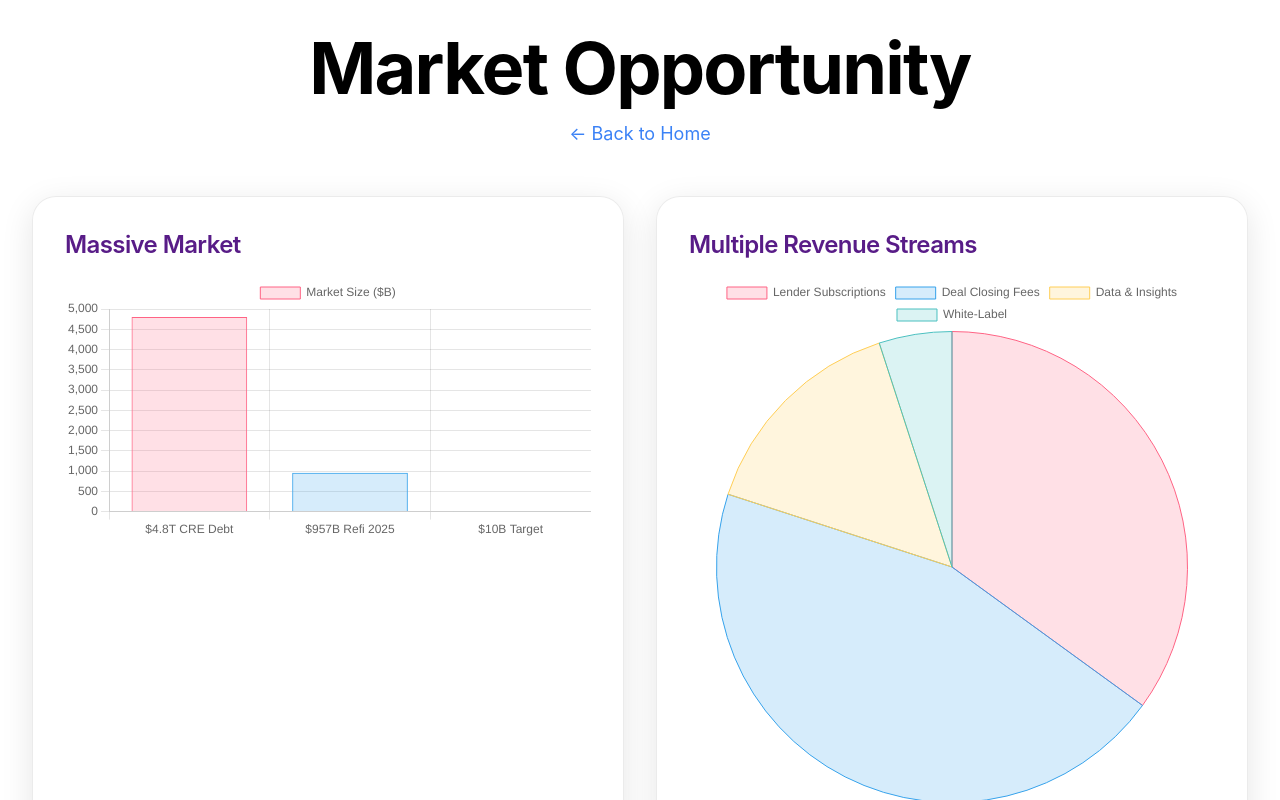
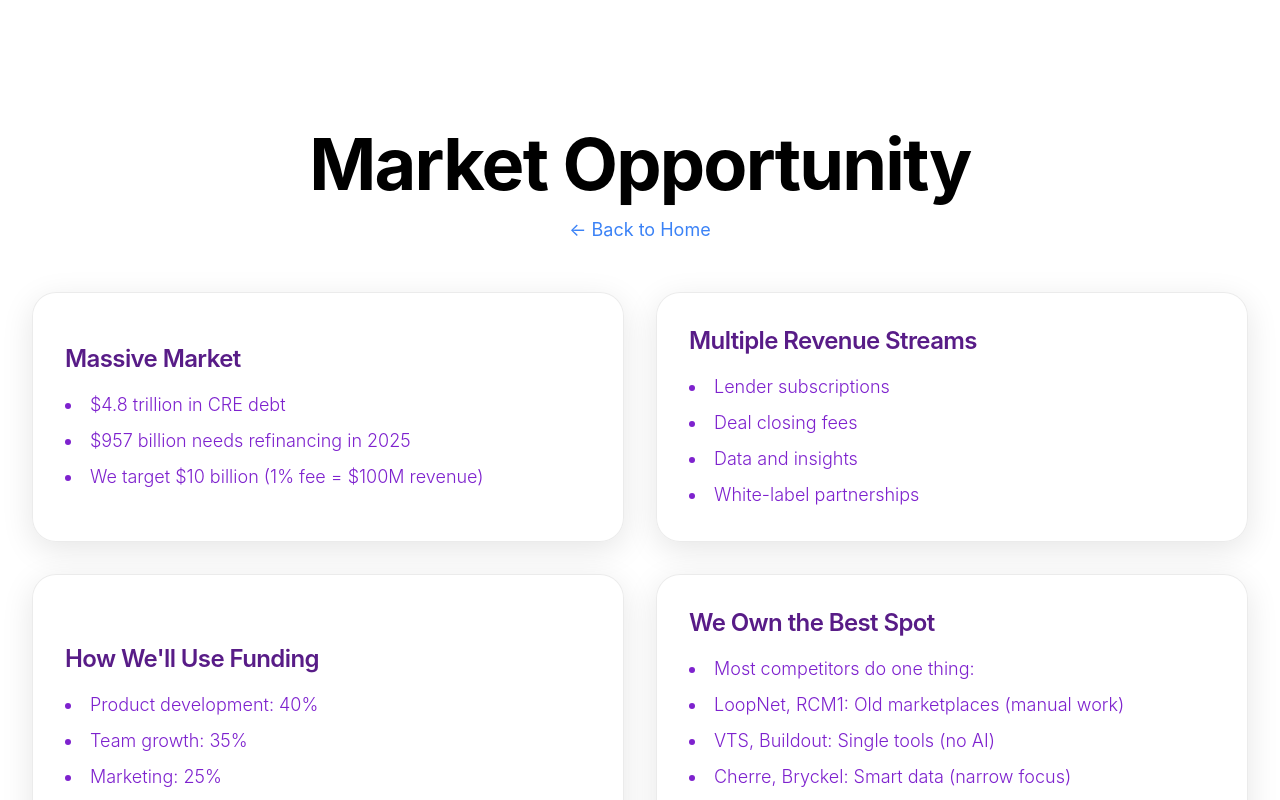
Before and after one commit to paramvora-myacara/acara-deck, a Next.js app: page /market in a window 1280 px wide. Built offline with nearby package versions, Linux system fonts and the light colour scheme.

Commit message:
add padding to cards

```diff
--- a/src/app/market/components/CompetitorChart.tsx
+++ /dev/null
@@ -1,71 +0,0 @@
-'use client';
-
-import { Scatter } from 'react-chartjs-2';
-import {
-  Chart as ChartJS,
-  LinearScale,
-  PointElement,
-  LineElement,
-  Tooltip,
-  Legend,
-} from 'chart.js';
-
-ChartJS.register(LinearScale, PointElement, LineElement, Tooltip, Legend);
-
-const CompetitorChart = () => {
-  const data = {
-    datasets: [
-      {
-        label: 'Competitors',
-        data: [
-          { x: 1, y: 2, label: 'LoopNet' },
-          { x: 2, y: 3, label: 'RCM1' },
-          { x: 3, y: 4, label: 'VTS' },
-          { x: 4, y: 3, label: 'Buildout' },
-          { x: 5, y: 5, label: 'Cherre' },
-          { x: 6, y: 6, label: 'Bryckel' },
-        ],
-        backgroundColor: 'rgba(255, 99, 132, 1)',
-      },
-      {
-        label: 'ACARA CAP',
-        data: [{ x: 8, y: 8, label: 'ACARA CAP' }],
-        backgroundColor: 'rgba(75, 192, 192, 1)',
-      },
-    ],
-  };
-
-  const options = {
-    scales: {
-      x: {
-        title: {
-          display: true,
-          text: 'Manual Work vs. Automation',
-        },
-        min: 0,
-        max: 10,
-      },
-      y: {
-        title: {
-          display: true,
-          text: 'Siloed Tools vs. Full Platform',
-        },
-        min: 0,
-        max: 10,
-      },
-    },
-    plugins: {
-      tooltip: {
-        callbacks: {
-          label: function (context: any) {
-            return context.raw.label;
-          },
-        },
-      },
-    },
-  };
-
-  return <Scatter data={data} options={options} />;
-};
-
-export default CompetitorChart;
--- a/src/app/market/page.tsx
+++ b/src/app/market/page.tsx
@@ -1,126 +1,62 @@
 'use client';
 
 import Link from "next/link";
-import { Bar, Pie } from 'react-chartjs-2';
-import {
-  Chart as ChartJS,
-  CategoryScale,
-  LinearScale,
-  BarElement,
-  Title,
-  Tooltip,
-  Legend,
-  ArcElement
-} from 'chart.js';
-import CompetitorChart from './components/CompetitorChart';
-
-ChartJS.register(
-  CategoryScale,
-  LinearScale,
-  BarElement,
-  Title,
-  Tooltip,
-  Legend,
-  ArcElement
-);
 
 export default function MarketPage() {
     const marketCards = [
         {
           title: "Massive Market",
-          type: "chart",
-          chartType: "bar",
-          data: {
-            labels: ['$4.8T CRE Debt', '$957B Refi 2025', '$10B Target'],
-            datasets: [
-              {
-                label: 'Market Size ($B)',
-                data: [4800, 957, 10],
-                backgroundColor: [
-                  'rgba(255, 99, 132, 0.2)',
-                  'rgba(54, 162, 235, 0.2)',
-                  'rgba(75, 192, 192, 0.2)',
-                ],
-                borderColor: [
-                  'rgba(255, 99, 132, 1)',
-                  'rgba(54, 162, 235, 1)',
-                  'rgba(75, 192, 192, 1)',
-                ],
-                borderWidth: 1,
-              },
-            ],
-          },
+          content: [
+            "$4.8 trillion in CRE debt",
+            "$957 billion needs refinancing in 2025",
+            "We target $10 billion (1% fee = $100M revenue)",
+          ],
           gradient: "from-purple-50 to-pink-100 dark:from-purple-900/20 dark:to-pink-900/20",
           textColor: "text-purple-900 dark:text-purple-300",
+          accentColor: "text-purple-700 dark:text-purple-400"
         },
         {
           title: "Multiple Revenue Streams",
-          type: "chart",
-          chartType: "pie",
-          data: {
-            labels: ['Lender Subscriptions', 'Deal Closing Fees', 'Data & Insights', 'White-Label'],
-            datasets: [
-              {
-                label: 'Revenue Streams',
-                data: [35, 45, 15, 5],
-                backgroundColor: [
-                  'rgba(255, 99, 132, 0.2)',
-                  'rgba(54, 162, 235, 0.2)',
-                  'rgba(255, 206, 86, 0.2)',
-                  'rgba(75, 192, 192, 0.2)',
-                ],
-                borderColor: [
-                  'rgba(255, 99, 132, 1)',
-                  'rgba(54, 162, 235, 1)',
-                  'rgba(255, 206, 86, 1)',
-                  'rgba(75, 192, 192, 1)',
-                ],
-                borderWidth: 1,
-              },
-            ],
-          },
+          content: [
+            "Lender subscriptions",
+            "Deal closing fees",
+            "Data and insights",
+            "White-label partnerships",
+          ],
           gradient: "from-purple-50 to-pink-100 dark:from-purple-900/20 dark:to-pink-900/20",
           textColor: "text-purple-900 dark:text-purple-300",
+          accentColor: "text-purple-700 dark:text-purple-400"
         },
         {
           title: "How We'll Use Funding",
-          type: "chart",
-          chartType: "pie",
-          data: {
-            labels: ['Product Development', 'Team Growth', 'Marketing'],
-            datasets: [
-              {
-                label: 'Funding Allocation',
-                data: [40, 35, 25],
-                backgroundColor: [
-                  'rgba(153, 102, 255, 0.2)',
-                  'rgba(255, 159, 64, 0.2)',
-                  'rgba(255, 99, 132, 0.2)',
-                ],
-                borderColor: [
-                  'rgba(153, 102, 255, 1)',
-                  'rgba(255, 159, 64, 1)',
-                  'rgba(255, 99, 132, 1)',
-                ],
-                borderWidth: 1,
-              },
-            ],
-          },
+          content: [
+            "Product development: 40%",
+            "Team growth: 35%",
+            "Marketing: 25%",
+          ],
           gradient: "from-purple-50 to-pink-100 dark:from-purple-900/20 dark:to-pink-900/20",
           textColor: "text-purple-900 dark:text-purple-300",
+          accentColor: "text-purple-700 dark:text-purple-400"
         },
         {
           title: "We Own the Best Spot",
-          type: "custom",
+          content: [
+            "Most competitors do one thing:",
+            "LoopNet, RCM1: Old marketplaces (manual work)",
+            "VTS, Buildout: Single tools (no AI)",
+            "Cherre, Bryckel: Smart data (narrow focus)",
+            "ACARA CAP sits alone in the top-right:",
+          ],
           gradient: "from-purple-50 to-pink-100 dark:from-purple-900/20 dark:to-pink-900/20",
           textColor: "text-purple-900 dark:text-purple-300",
+          accentColor: "text-purple-700 dark:text-purple-400"
         },
       ];
 
   return (
     <div className="min-h-screen bg-white dark:bg-black">
-      <main className="flex flex-col items-center justify-center min-h-screen p-4 md:p-8">
-        <header className="w-full max-w-7xl mx-auto mb-12 text-center">
+      <main className="flex flex-col items-center min-h-screen p-4 md:p-8">
+        <header className="w-full max-w-7xl mx-auto pt-16 md:pt-24 text-center">
           <h1 className="text-5xl md:text-7xl font-bold text-black dark:text-white tracking-tight">
             Market Opportunity
           </h1>
@@ -129,25 +65,27 @@ export default function MarketPage() {
           </Link>
         </header>
 
-        <div className="w-full max-w-7xl mx-auto">
-          <div className="grid grid-cols-1 md:grid-cols-2 gap-6 md:gap-8">
+        <div className="w-full max-w-7xl mx-auto flex-grow my-12 grid grid-cols-1 md:grid-cols-2 gap-6 md:gap-8">
             {marketCards.map((card, idx) => (
               <div
                 key={idx}
-                className={`glass-card rounded-3xl p-8 bg-gradient-to-br ${card.gradient} border border-gray-200 dark:border-white/20 shadow-md dark:shadow-xl shadow-gray-200/50 dark:shadow-white/5 animate-fadeIn`}
+                className={`glass-card rounded-3xl p-8 bg-gradient-to-br ${card.gradient} border border-gray-200 dark:border-white/20 shadow-md dark:shadow-xl shadow-gray-200/50 dark:shadow-white/5 animate-fadeIn flex flex-col justify-center`}
                 style={{ animationDelay: `${idx * 150}ms` }}
               >
                 <div className="relative">
                   <h3 className={`text-2xl font-semibold ${card.textColor} mb-4`}>
                     {card.title}
                   </h3>
-                  {card.type === 'chart' && card.chartType === 'bar' && <Bar data={card.data} />}
-                  {card.type === 'chart' && card.chartType === 'pie' && <Pie data={card.data} />}
-                  {card.type === 'custom' && <CompetitorChart />}
+                  <ul className="list-disc list-inside space-y-2">
+                    {card.content.map((item, itemIdx) => (
+                        <li key={itemIdx} className={`text-lg font-light ${card.accentColor}`}>
+                            {item}
+                        </li>
+                    ))}
+                  </ul>
                 </div>
               </div>
             ))}
-          </div>
         </div>
       </main>
     </div>
--- a/src/app/solution/page.tsx
+++ b/src/app/solution/page.tsx
@@ -12,6 +12,7 @@ export default function SolutionPage() {
         "Matches developers to right lenders",
         "Gets smarter over time",
       ],
+      videoUrl: "/AcaraDemo720p.mp4",
       gradient: "from-blue-50 to-indigo-100 dark:from-blue-900/20 dark:to-indigo-900/20",
       textColor: "text-indigo-900 dark:text-indigo-300",
       accentColor: "text-indigo-700 dark:text-indigo-400"
@@ -24,11 +25,11 @@ export default function SolutionPage() {
         "Always up-to-date",
         "Ask questions, get answers",
       ],
+      imageUrl: "/solution-platform-workflow.png",
+      imageAlt: "ACARA CAP platform workflow",
       gradient: "from-blue-50 to-indigo-100 dark:from-blue-900/20 dark:to-indigo-900/20",
       textColor: "text-indigo-900 dark:text-indigo-300",
-      accentColor: "text-indigo-700 dark:text-indigo-400",
-      imageUrl: "https://user-gen-media-assets.s3.amazonaws.com/gpt4o_images/aac75fcd-5d1a-4bee-a67a-bb73206f2964.png",
-      imageAlt: "ACARA CAP platform workflow"
+      accentColor: "text-indigo-700 dark:text-indigo-400"
     },
     {
       title: "One Platform for Everything",
@@ -78,8 +79,18 @@ export default function SolutionPage() {
                   <h3 className={`text-2xl font-semibold ${card.textColor} mb-4`}>
                     {card.title}
                   </h3>
+
+                  {card.title === "30-Second Deal Docs" ? (
+                    <>
+                      <ul className="list-disc list-inside space-y-2 mb-4">
+                        {card.content.map((item, itemIdx) => (
+                            <li key={itemIdx} className={`text-lg font-light ${card.accentColor}`}>
+                            {item}
+                            </li>
+                        ))}
+                      </ul>
                       {card.imageUrl && (
-                    <div className="mb-4">
+                        <div className="mt-4">
                           <Image
                             src={card.imageUrl}
                             alt={card.imageAlt}
@@ -89,13 +100,30 @@ export default function SolutionPage() {
                           />
                         </div>
                       )}
-                  <ul className="space-y-2">
+                    </>
+                  ) : (
+                    <>
+                      <ul className="list-disc list-inside space-y-2">
                         {card.content.map((item, itemIdx) => (
                             <li key={itemIdx} className={`text-lg font-light ${card.accentColor}`}>
                             {item}
                             </li>
                         ))}
                       </ul>
+                      {card.videoUrl && (
+                        <div className="mt-4">
+                          <video
+                            src={card.videoUrl}
+                            autoPlay
+                            loop
+                            muted
+                            playsInline
+                            className="rounded-lg"
+                          />
+                        </div>
+                      )}
+                    </>
+                  )}
                 </div>
               </div>
             ))}
```
Also changed, not shown: src/app/page.tsx (+5 -7 lines), src/app/problem/page.tsx (+5 -7 lines), src/app/team/page.tsx (+5 -7 lines), public/solution-platform-workflow.png (added), 1 other file (tests, documents, lock files or other folders). Lines whose indentation alone changed are shown as unchanged.
